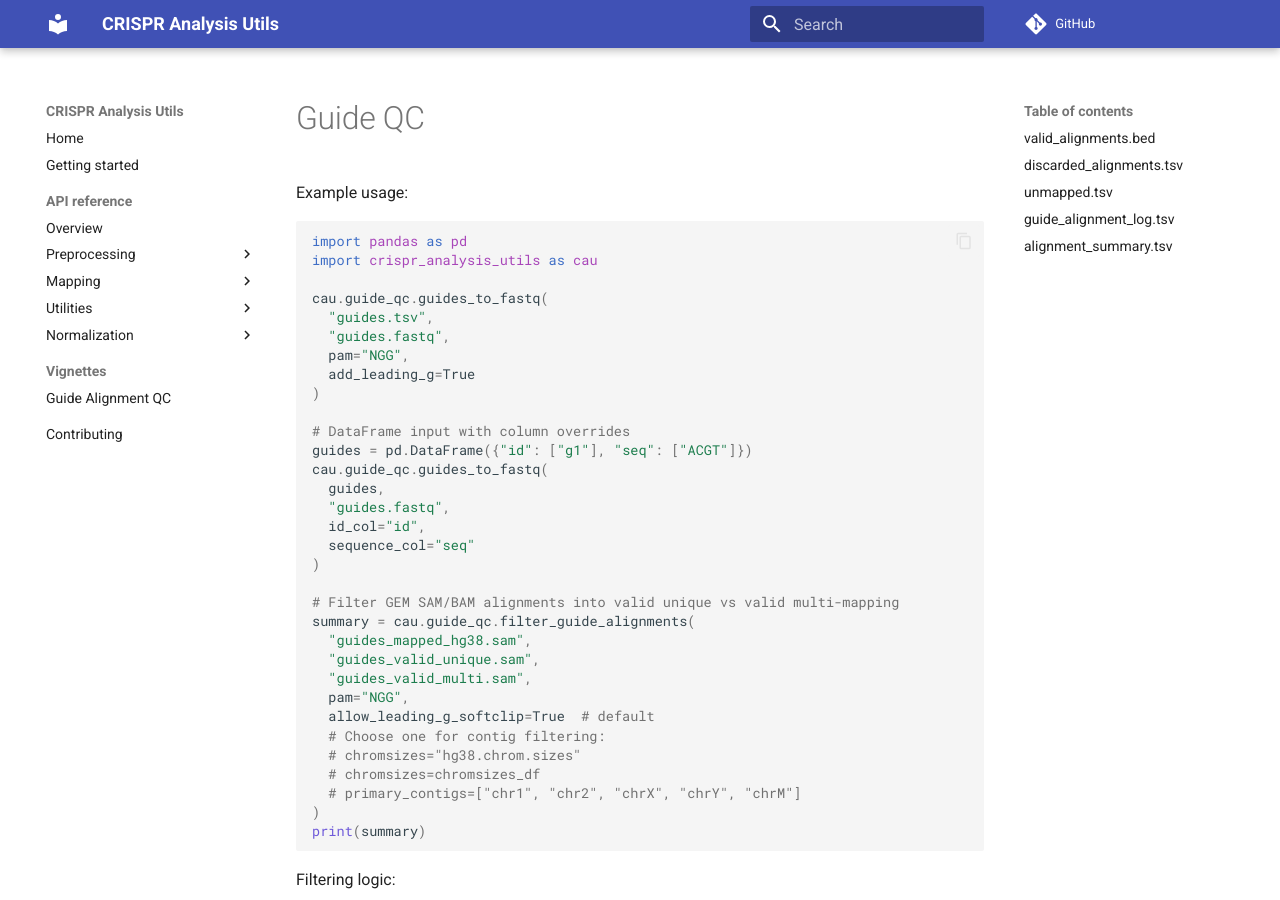
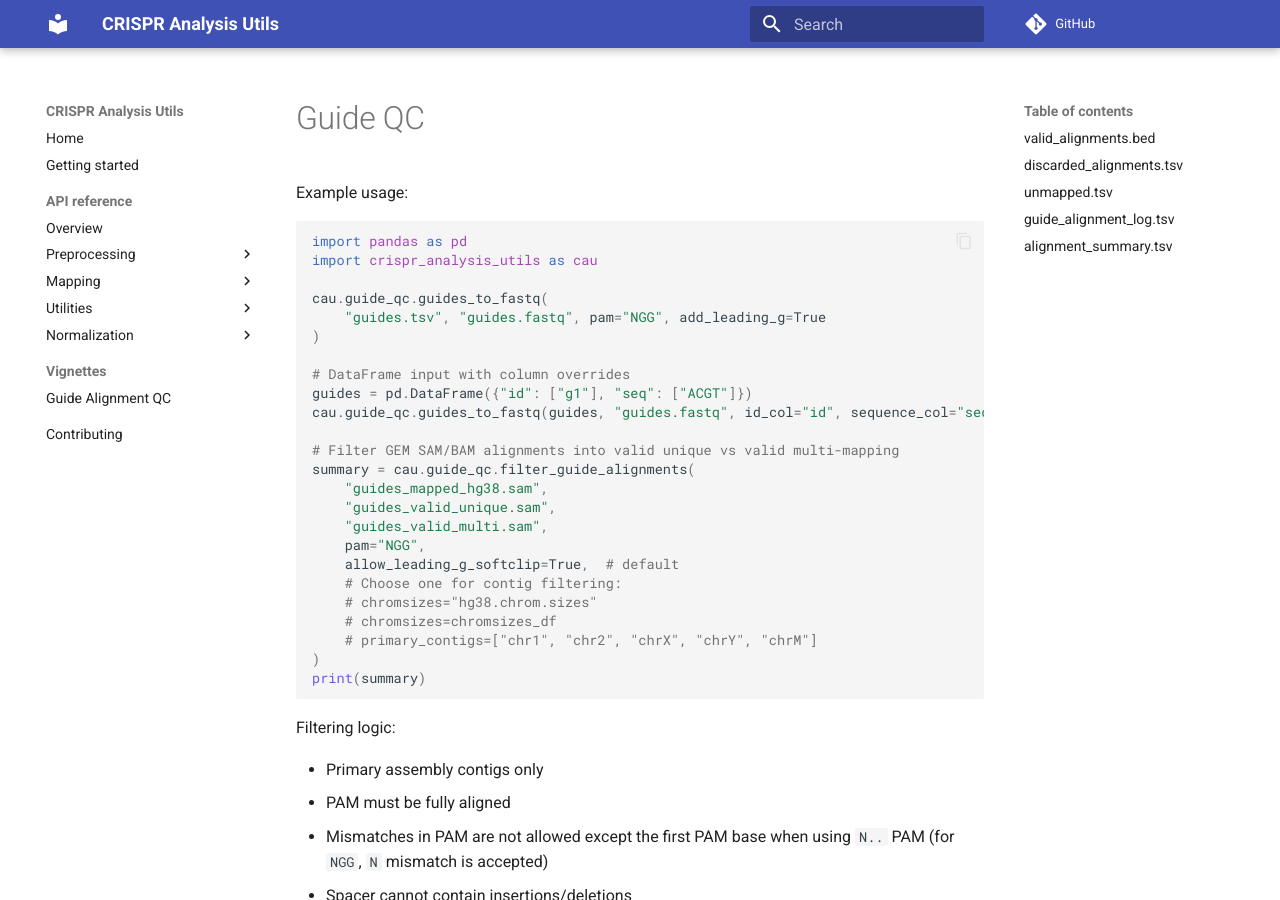
Before and after one commit to EngreitzLab/crispr-analysis-utils, an MkDocs documentation site: the page built from docs/python/guide-qc.md, in a window 1280 px wide and 900 px high. Built offline with MkDocs 1.6.1 and Material for MkDocs 9.7.7, drawn with Linux system fonts in a browser that asks for light colours; comment, search, counter and statistics services are not loaded.

Commit message:
UPDATE the tree to the ruff, markdownlint and 4-space rules
Mechanical only, kept apart so blame stays readable:
- ruff: import order and line wrapping in src/, tests/ and scripts/, and
  4-space indentation for the Python blocks in the docs (ruff 0.16 formats
  Markdown).
- markdownlint: heading levels and table delimiter rows in guide-qc.md (MD001,
  MD060), and an angle-bracketed URL in the README (MD034).
- Shell continuation lines in the sbatch template and the docs' bash blocks
  indented by 4 spaces.

No behaviour changes; the test suite and the strict docs build pass unchanged.

Co-Authored-By: Claude Opus 5.5 <noreply@anthropic.com>

````diff
--- a/docs/python/guide-qc.md
+++ b/docs/python/guide-qc.md
@@ -7,32 +7,24 @@ import pandas as pd
 import crispr_analysis_utils as cau
 
 cau.guide_qc.guides_to_fastq(
-  "guides.tsv",
-  "guides.fastq",
-  pam="NGG",
-  add_leading_g=True
+    "guides.tsv", "guides.fastq", pam="NGG", add_leading_g=True
 )
 
 # DataFrame input with column overrides
 guides = pd.DataFrame({"id": ["g1"], "seq": ["ACGT"]})
-cau.guide_qc.guides_to_fastq(
-  guides,
-  "guides.fastq",
-  id_col="id",
-  sequence_col="seq"
-)
+cau.guide_qc.guides_to_fastq(guides, "guides.fastq", id_col="id", sequence_col="seq")
 
 # Filter GEM SAM/BAM alignments into valid unique vs valid multi-mapping
 summary = cau.guide_qc.filter_guide_alignments(
-  "guides_mapped_hg38.sam",
-  "guides_valid_unique.sam",
-  "guides_valid_multi.sam",
-  pam="NGG",
-  allow_leading_g_softclip=True  # default
-  # Choose one for contig filtering:
-  # chromsizes="hg38.chrom.sizes"
-  # chromsizes=chromsizes_df
-  # primary_contigs=["chr1", "chr2", "chrX", "chrY", "chrM"]
+    "guides_mapped_hg38.sam",
+    "guides_valid_unique.sam",
+    "guides_valid_multi.sam",
+    pam="NGG",
+    allow_leading_g_softclip=True,  # default
+    # Choose one for contig filtering:
+    # chromsizes="hg38.chrom.sizes"
+    # chromsizes=chromsizes_df
+    # primary_contigs=["chr1", "chr2", "chrX", "chrY", "chrM"]
 )
 print(summary)
 ```
@@ -56,12 +48,12 @@ FASTQ generation note:
 
 - `add_leading_g=True` prepends `G` only when the guide sequence does not already start with `G`
 
-### `valid_alignments.bed`
+## `valid_alignments.bed`
 
 Contains valid alignments in BED format with additional columns:
 
 | Column | Description |
-|--------|-------------|
+| --- | --- |
 | 1. chrom | Chromosome name |
 | 2. chromStart | Start position (0-based) |
 | 3. chromEnd | End position (0-based, exclusive) |
@@ -72,12 +64,12 @@ Contains valid alignments in BED format with additional columns:
 | 8. AS | Alignment score (`AS` tag, `-1` if missing) |
 | 9. alias | Guide alias/name (defaults to `guide_id` if no alias mapping provided) |
 
-### `discarded_alignments.tsv`
+## `discarded_alignments.tsv`
 
 Contains mapped alignments that failed filtering:
 
 | Column | Description |
-|--------|-------------|
+| --- | --- |
 | read_name | Guide read name |
 | chromosome | Chromosome name |
 | pos1 | Start position (1-based) |
@@ -96,33 +88,33 @@ Contains mapped alignments that failed filtering:
 - `discarded_tail_mismatch`: PAM region contains mismatches
 - `discarded_protospacer_indel`: Protospacer region contains insertions or deletions
 
-### `unmapped.tsv`
+## `unmapped.tsv`
 
 Contains unmapped records:
 
 | Column | Description |
-|--------|-------------|
+| --- | --- |
 | read_name | Guide read name |
 | flag | SAM flag |
 
-### `guide_alignment_log.tsv`
+## `guide_alignment_log.tsv`
 
 Per-guide summary counts:
 
 | Column | Description |
-|--------|-------------|
+| --- | --- |
 | guide_id | Guide/read name |
 | n_aligned | Number of mapped alignments observed |
 | n_valid | Number of mapped alignments that passed filters |
 | n_discarded | Number of mapped alignments that failed filters |
 | n_not_mapped | Unmapped indicator count (0 or 1) |
 
-### `alignment_summary.tsv`
+## `alignment_summary.tsv`
 
 Run-level guide summary:
 
 | Metric | Description |
-|--------|-------------|
+| --- | --- |
 | guides_unique_valid | Number of guides with exactly one valid alignment |
 | guides_multi_valid | Number of guides with multiple valid alignments |
 | guides_aligned_none_valid | Number of guides with mapped alignments but zero valid alignments |
````
Also changed, not shown: README.md (+1 -1 lines), docs/python/gem-mapper.md (+17 -17 lines), docs/python/tutorial-guide-alignment-qc.md (+9 -9 lines), 6 other files.
